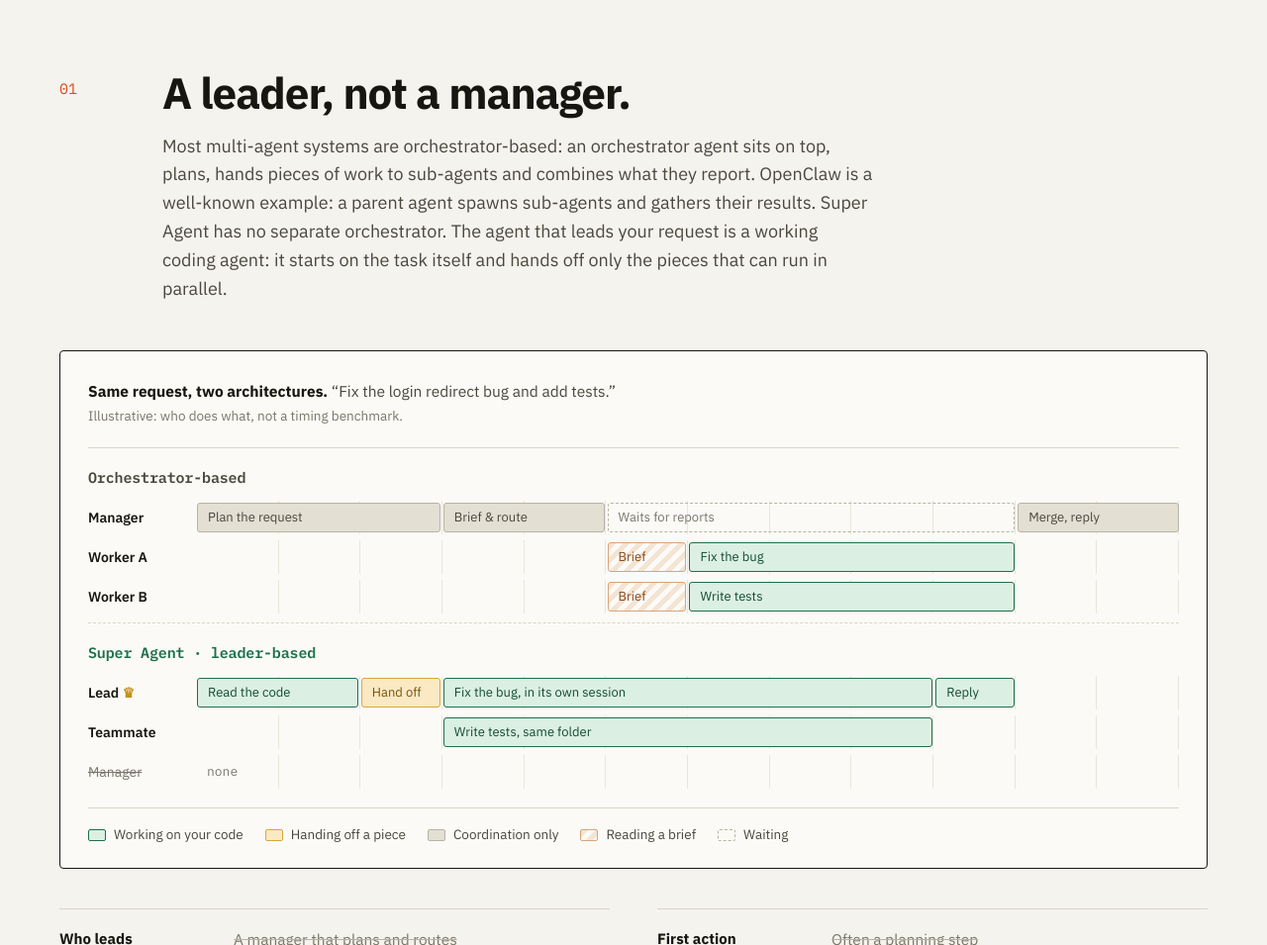
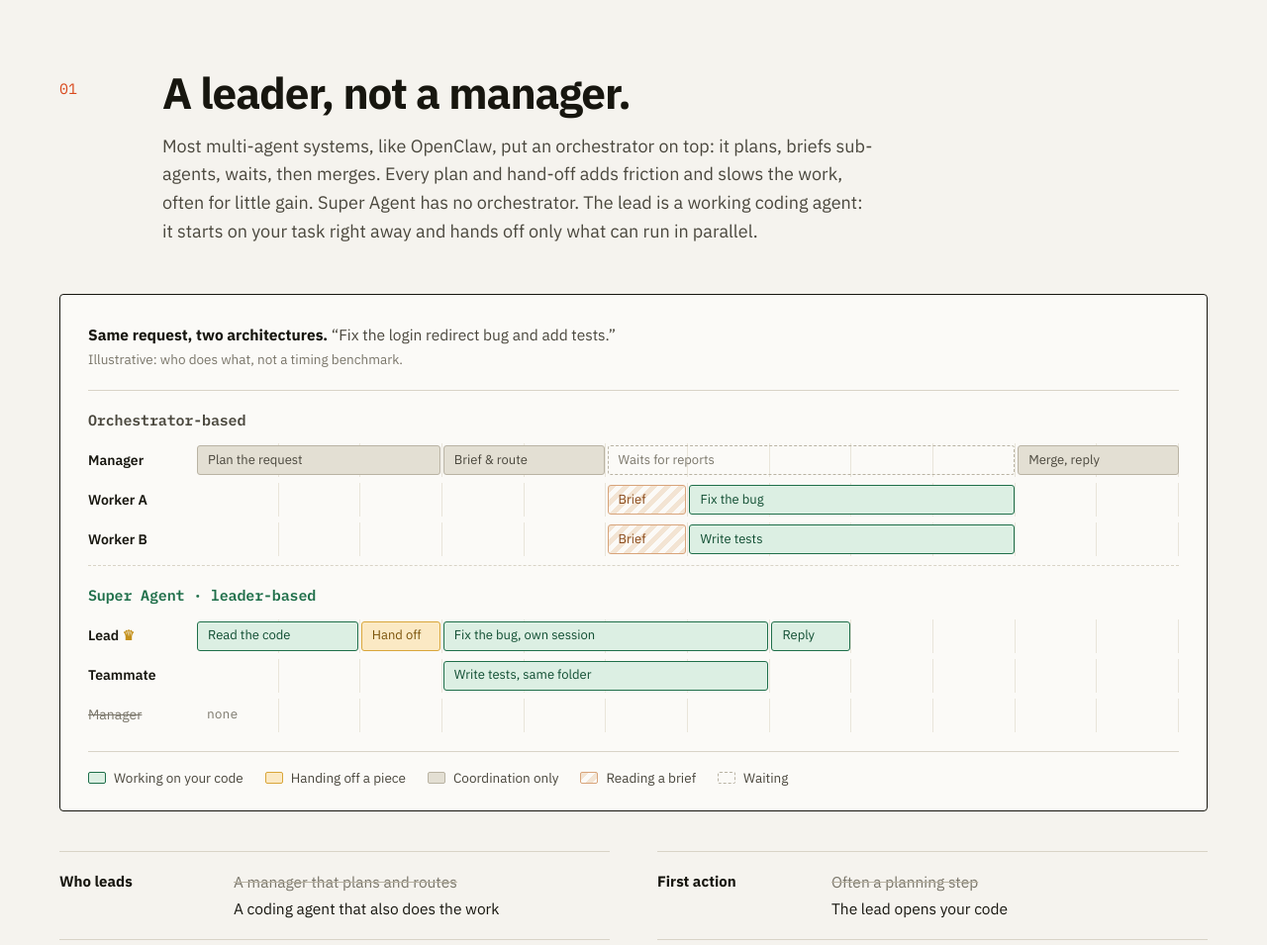
Before and after one commit to touhid314/super-agent, a website: page site/index.html in a window 1280 px wide. Shown: the part 960-1915 px from the top of the page at 99% size. Drawn offline with Linux system fonts and the light colour scheme.

Commit message:
Website: shorter orchestrator paragraph; equal-length work bars in the diagram

```diff
--- a/site/index.html
+++ b/site/index.html
@@ -142,7 +142,7 @@
       <p class="num">01</p>
       <div>
         <h2>A leader, not a manager.</h2>
-        <p class="sub">Most multi-agent systems are orchestrator-based: an orchestrator agent sits on top, plans, hands pieces of work to sub-agents and combines what they report. OpenClaw is a well-known example: a parent agent spawns sub-agents and gathers their results. Super Agent has no separate orchestrator. The agent that leads your request is a working coding agent: it starts on the task itself and hands off only the pieces that can run in parallel.</p>
+        <p class="sub">Most multi-agent systems, like OpenClaw, put an orchestrator on top: it plans, briefs sub-agents, waits, then merges. Every plan and hand-off adds friction and slows the work, often for little gain. Super Agent has no orchestrator. The lead is a working coding agent: it starts on your task right away and hands off only what can run in parallel.</p>
       </div>
     </div>
 
@@ -172,11 +172,11 @@
         <div class="lane"><div class="who-l">Lead <em>♛</em></div><div class="track">
           <span class="blk code" style="--s:1;--e:3">Read the code</span>
           <span class="blk hand" style="--s:3;--e:4">Hand off</span>
-          <span class="blk code" style="--s:4;--e:10">Fix the bug, in its own session</span>
-          <span class="blk code" style="--s:10;--e:11">Reply</span>
+          <span class="blk code" style="--s:4;--e:8">Fix the bug, own session</span>
+          <span class="blk code" style="--s:8;--e:9">Reply</span>
         </div></div>
         <div class="lane"><div class="who-l">Teammate</div><div class="track">
-          <span class="blk code" style="--s:4;--e:10">Write tests, same folder</span>
+          <span class="blk code" style="--s:4;--e:8">Write tests, same folder</span>
         </div></div>
         <div class="lane ghost"><div class="who-l">Manager</div><div class="track"><span class="none">none</span></div></div>
       </div>
```
Also changed, not shown: README.md.
